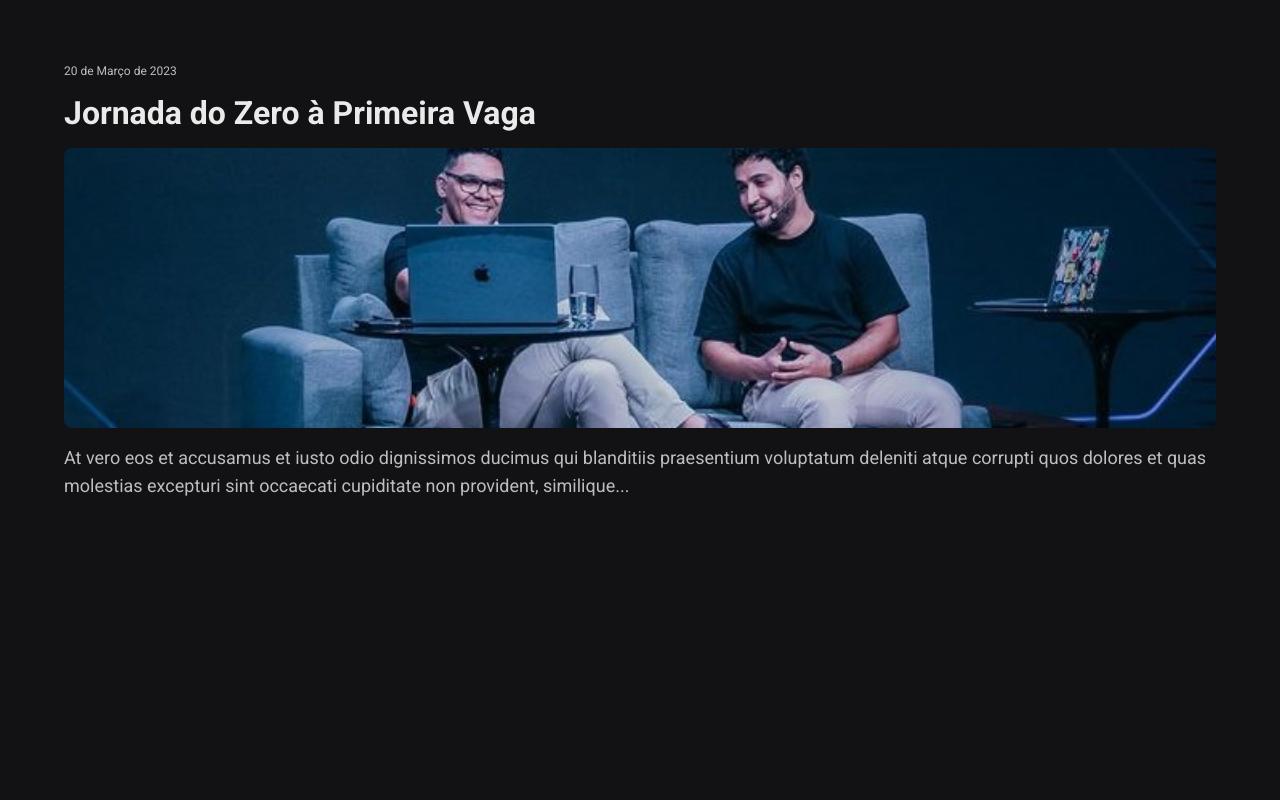
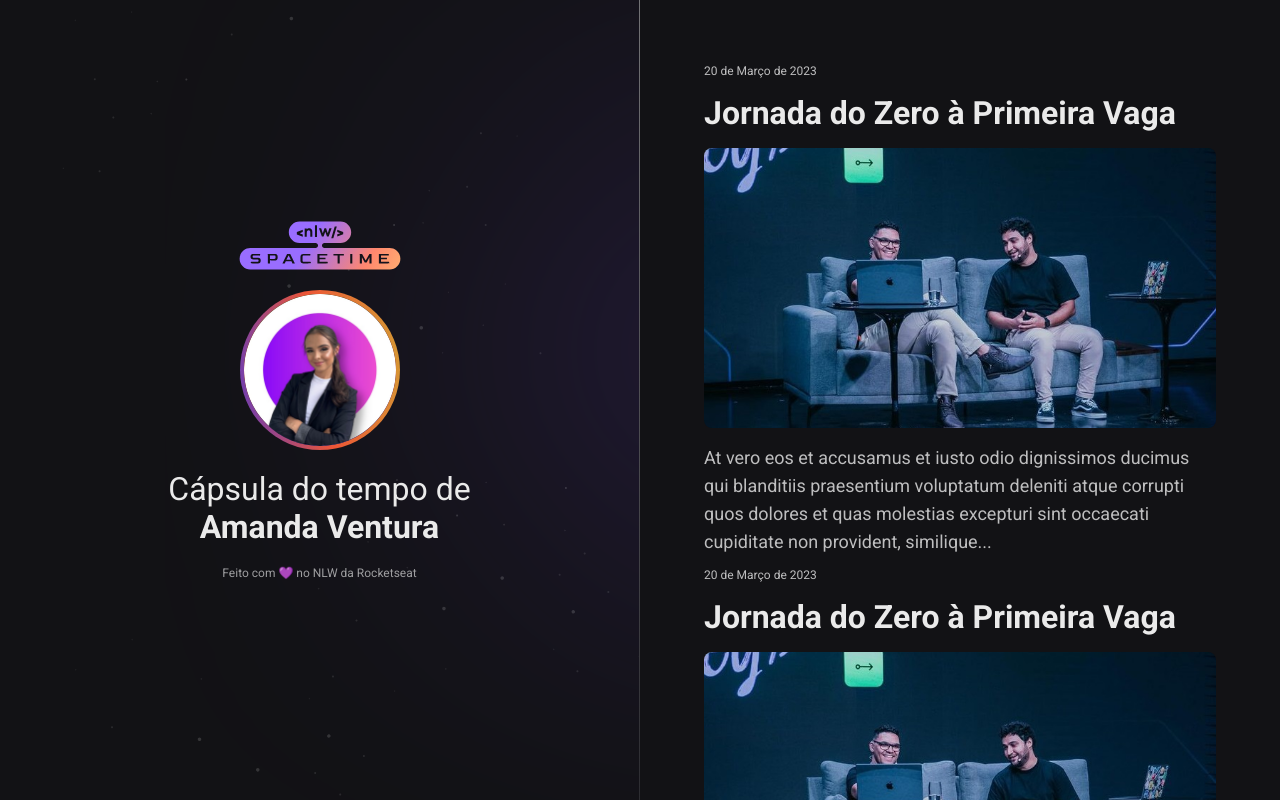
Before and after one commit to amandalventura/nlw_spacetime, a plain HTML site: page index.html in a window 1280 px wide. Drawn offline with Linux system fonts and the light colour scheme.

Commit message:
Working with grid layout

```diff
--- a/index.html
+++ b/index.html
@@ -13,8 +13,27 @@
   <title>NLW Spacetime</title>
 </head>
 <body>
+  <aside>
+    <img src="./assets/logo.svg" alt="Logo NLW Spacetime">
+    <img src="./assets/amanda.jpg" alt="Foto de Amanda">
+
+    <p>Cápsula do tempo de <br/>
+      <strong> Amanda Ventura</strong>
+    </p>
+
+    <span>Feito com 💜 no NLW da Rocketseat</span>
+  </aside>
+
   <nav>
     <a href="https://www.youtube.com/watch?v=MUkZPS915X4" target="_blank" class="memory">
+      <small>20 de Março de 2023</small>
+      <h1>Jornada do Zero à Primeira Vaga</h1>
+      <img src="./assets/jornada.png" alt="Rodrigo e Mayk apresentando o evento Jornada do Zero à Primeira Vaga." />
+      <p>At vero eos et accusamus et iusto odio dignissimos ducimus qui blanditiis praesentium voluptatum deleniti atque corrupti quos dolores et quas molestias excepturi sint occaecati cupiditate non provident, similique...
+      </p>
+    </a>
+
+        <a href="https://www.youtube.com/watch?v=MUkZPS915X4" target="_blank" class="memory">
       <small>20 de Março de 2023</small>
       <h1>Jornada do Zero à Primeira Vaga</h1>
       <img src="./assets/jornada.png" alt="Rodrigo e Mayk apresentando o evento Jornada do Zero à Primeira Vaga." />
--- a/styles.css
+++ b/styles.css
@@ -13,10 +13,18 @@ body {
   color: #EAEAEA;
 
   font-family: 'Roboto', sans-serif;
+
+  display: grid;
+  grid-template-areas: "profile timeline";
+  grid-template-columns: 1fr 1fr;
+  grid-template-rows: 100vh;
 }
 
 nav {
   padding: 64px;
+  grid-area: timeline;
+
+  overflow-y: scroll;
 }
 
 .memory {
@@ -50,3 +58,40 @@ nav {
   color: #BEBEBF;
   line-height: 28px;
 }
+
+aside {
+  grid-area: profile;
+
+  display: flex;
+  flex-direction: column;
+  align-items: center;
+  justify-content: center;
+  gap: 20px;
+
+  border-right: 1px solid;
+  border-image: linear-gradient(#727275, #2c2c31) 1;
+
+  background-image: url(./assets/background.svg);
+  background-position: top right;
+  background-repeat: no-repeat;
+  background-size: auto 100%;
+}
+
+aside img:nth-child(2) {
+  width: 160px;
+  height: 160px;
+  border-radius: 50%;
+
+  border: 4px solid transparent;
+  background: linear-gradient(#d39e33, #ed5636, #633bbc) padding-box, linear-gradient(260deg, #d39e33, #ed5636, #633bbc) border-box;
+}
+
+aside p {
+  font-size: 3.2rem;
+  text-align: center;
+}
+
+aside span {
+  font-size: 1.2rem;
+  color: #9e9ea0;
+}
```
Also changed, not shown: assets/amanda.jpg (added), assets/background.svg (added), assets/logo.svg (added).
